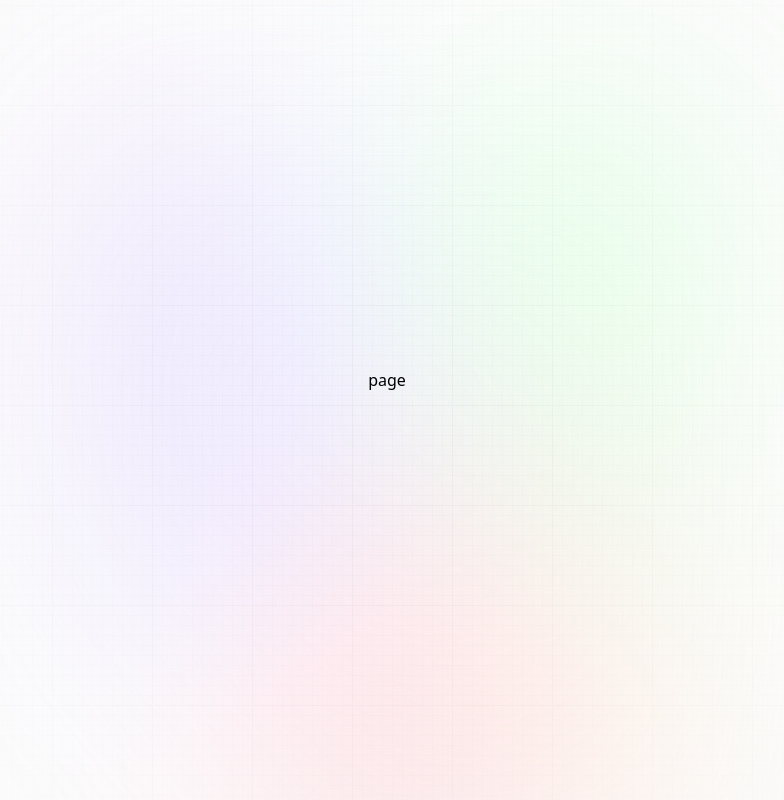
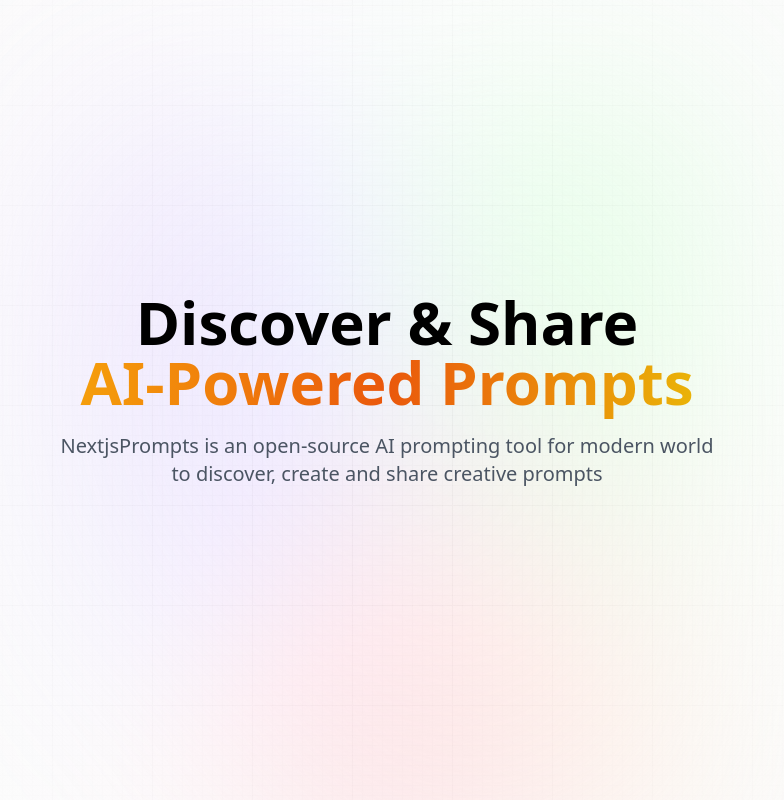
Before and after one commit to santos-eric/nextjs_prompts, a Next.js app: page / in a window 1280 px wide. Shown: the whole page, without its empty margins (253-1037 px from the left). Built offline with nearby package versions, Linux system fonts and the light colour scheme.

Commit message:
created home page text, and styled

```diff
--- a/app/page.jsx
+++ b/app/page.jsx
@@ -1,6 +1,17 @@
 const Home = () => {
   return (
-    <div>page</div>
+      <section className="w-full flex-center flex-col">
+          <h1 className="head_text text-center">
+              Discover & Share
+              <br className="max-md:hidden" />
+              <span className="orange_gradient text-center">
+                  AI-Powered Prompts
+              </span>
+          </h1>
+          <p className='desc text-center'>NextjsPrompts is an open-source AI prompting tool for modern world to discover, create and share creative prompts</p>
+
+          {/* feed */}
+    </section>
   )
 }
 
```
